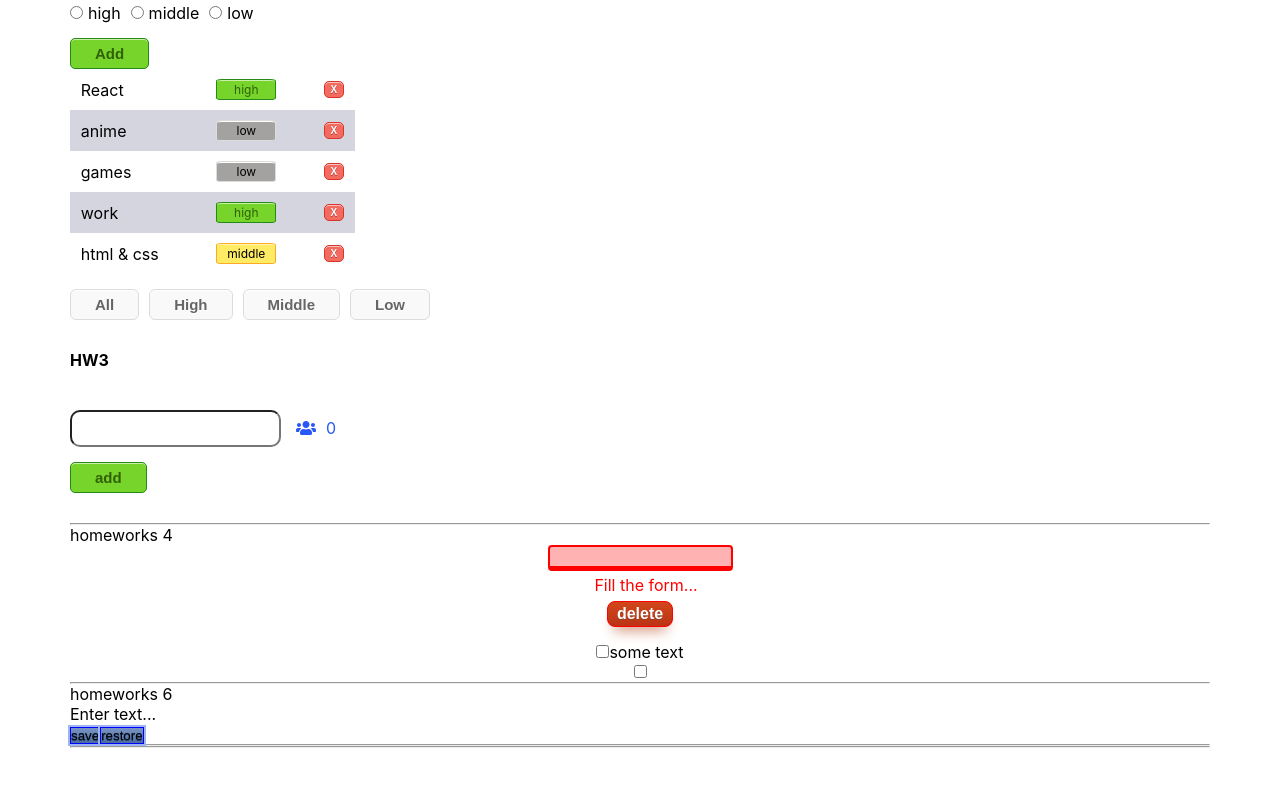
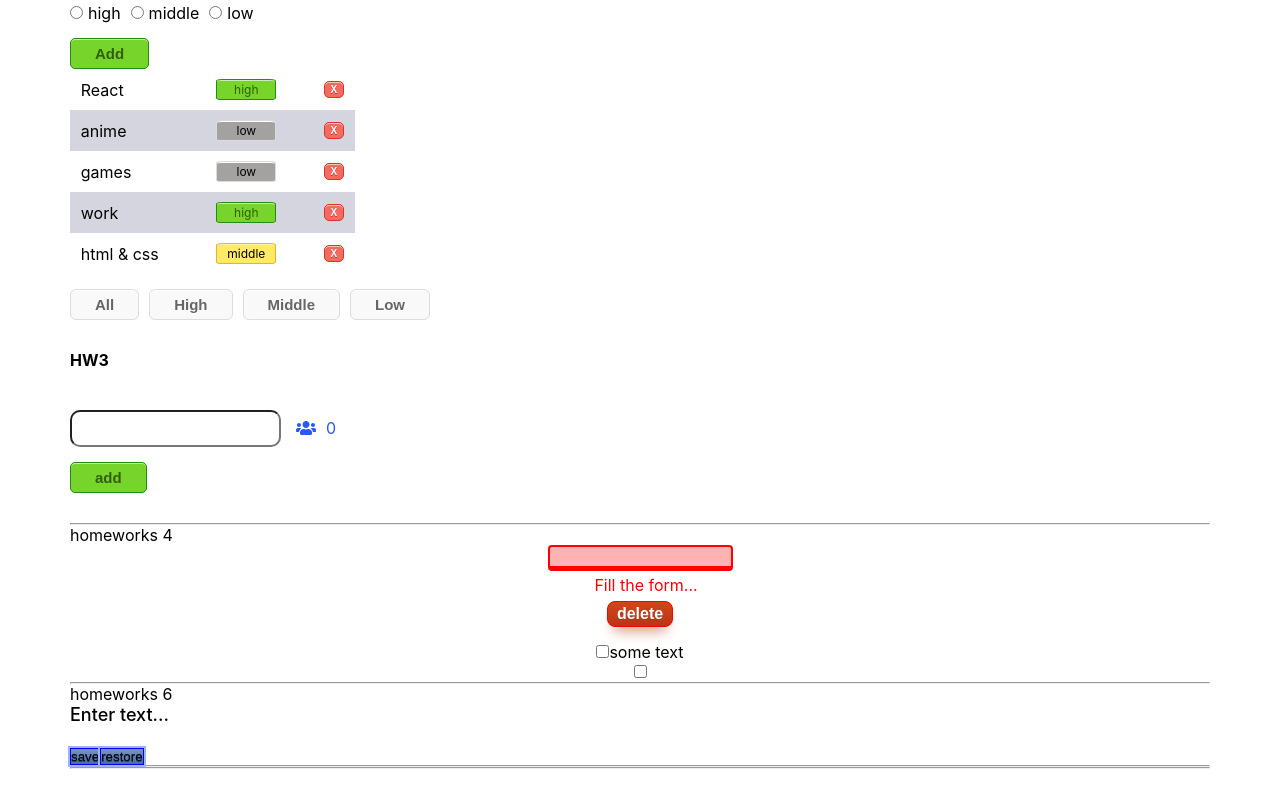
Before and after one commit to Fenix4088/Ignat_Hometasks, a React (Create React App) app: page /#/pre-junior in a window 1280 px wide. Shown: the part 257-1056 px from the top of the page. Before the commit the page ends 1035 px from the top, so only its background shows below. Built offline with nearby package versions, Linux system fonts and the light colour scheme.

Commit message:
HW6 styles ready

```diff
--- a/src/p2-homeworks/h4/common/c1-SuperInputText/SuperInputText.tsx
+++ b/src/p2-homeworks/h4/common/c1-SuperInputText/SuperInputText.tsx
@@ -1,45 +1,57 @@
-import React, {ChangeEvent, DetailedHTMLProps, InputHTMLAttributes, KeyboardEvent} from "react";
+import React, {
+  ChangeEvent,
+  DetailedHTMLProps,
+  InputHTMLAttributes,
+  KeyboardEvent,
+} from "react";
 import s from "./SuperInputText.module.css";
 
 // тип пропсов обычного инпута
-type DefaultInputPropsType = DetailedHTMLProps<InputHTMLAttributes<HTMLInputElement>, HTMLInputElement>;
+type DefaultInputPropsType = DetailedHTMLProps<
+  InputHTMLAttributes<HTMLInputElement>,
+  HTMLInputElement
+>;
 
 // здесь мы говорим что у нашего инпута будут такие же пропсы как у обычного инпута
 // (чтоб не писать value: string, onChange: ...; они уже все описаны в DefaultInputPropsType)
-type SuperInputTextPropsType = DefaultInputPropsType & { // и + ещё пропсы которых нет в стандартном инпуте
-    onChangeText?: (value: string) => void
-    onEnter?: () => void
-    error?: string
-    spanClassName?: string
+type SuperInputTextPropsType = DefaultInputPropsType & {
+  // и + ещё пропсы которых нет в стандартном инпуте
+  onChangeText?: (value: string) => void;
+  onEnter?: () => void;
+  error?: string;
+  spanClassName?: string;
 };
 
-const SuperInputText: React.FC<SuperInputTextPropsType> = (
-    {
+const SuperInputText: React.FC<SuperInputTextPropsType> = ({
   type, // достаём и игнорируем чтоб нельзя было задать другой тип инпута
-        onChange, onChangeText,
-        onKeyPress, onEnter,
+  onChange,
+  onChangeText,
+  onKeyPress,
+  onEnter,
   error,
-        className, spanClassName,
+  className,
+  spanClassName,
 
-        ...restProps// все остальные пропсы попадут в объект restProps
-    }
-) => {
+  ...restProps // все остальные пропсы попадут в объект restProps
+}) => {
   const onChangeCallback = (e: ChangeEvent<HTMLInputElement>) => {
-        onChange // если есть пропс onChange
-        && onChange(e); // то передать ему е (поскольку onChange не обязателен)
+    onChange && // если есть пропс onChange
+      onChange(e); // то передать ему е (поскольку onChange не обязателен)
 
     onChangeText && onChangeText(e.currentTarget.value);
-    }
+  };
   const onKeyPressCallback = (e: KeyboardEvent<HTMLInputElement>) => {
     onKeyPress && onKeyPress(e);
 
-        e.key === "Enter" // если нажата кнопка Enter
-        && onEnter // и есть пропс onEnter
-        && onEnter(); // то вызвать его
-    }
+    e.key === "Enter" && // если нажата кнопка Enter
+      onEnter && // и есть пропс onEnter
+      onEnter(); // то вызвать его
+  };
 
   const finalSpanClassName = `${s.error} ${spanClassName ? spanClassName : ""}`;
-    const finalInputClassName = `${error}` ? `${s.errorInput}` : `${s.superInput} ${className}`;
+  const finalInputClassName = `${error}`
+    ? `${s.errorInput}`
+    : `${s.superInput} ${className}`;
   return (
     <>
       <input
@@ -52,6 +64,6 @@ const SuperInputText: React.FC<SuperInputTextPropsType> = (
       {error && <span className={finalSpanClassName}>{error}</span>}
     </>
   );
-}
+};
 
 export default SuperInputText;
--- a/src/p2-homeworks/h6/HW6.module.scss
+++ b/src/p2-homeworks/h6/HW6.module.scss
@@ -0,0 +1,22 @@
+.editableSpanWrap {
+  margin-bottom: 20px;
+}
+
+.hint {
+  padding: 5px;
+  margin-left: 25px;
+  font-size: 15px;
+  font-style: italic;
+  font-weight: 500;
+  background: #5458ef;
+  border: 2px solid #0c30e7;
+  border-radius: 4px;
+  color: white;
+
+}
+
+.editableSpan {
+  font-size: 18px;
+  font-weight: 500;
+  cursor: pointer;
+}
--- a/src/p2-homeworks/h6/HW6.tsx
+++ b/src/p2-homeworks/h6/HW6.tsx
@@ -1,7 +1,8 @@
-import React, {useState} from "react";
+import React, { useState } from "react";
 import SuperEditableSpan from "./common/c4-SuperEditableSpan/SuperEditableSpan";
 import SuperButton from "../h4/common/c2-SuperButton/SuperButton";
-import {restoreState, saveState} from "./localStorage/localStorage";
+import { restoreState, saveState } from "./localStorage/localStorage";
+import s from "./HW6.module.scss";
 
 function HW6() {
   const [value, setValue] = useState<string>("");
@@ -10,34 +11,31 @@ function HW6() {
     saveState<string>("editable-span-value", value);
   };
   const restore = () => {
-        const restoreData = restoreState("editable-span-value", value)
+    const restoreData = restoreState("editable-span-value", value);
     setValue(restoreData);
   };
 
-    const actionName = ():HTMLDivElement => {
-        return  document.createElement("div")
-    }
-
-
+  const actionName = (): HTMLDivElement => {
+    return document.createElement("div");
+  };
 
   return (
     <div>
-            <hr/>
+      <hr />
       homeworks 6
-            <div>
+      <div className={s.editableSpanWrap}>
         <SuperEditableSpan
           value={value}
           onChangeText={setValue}
-                    spanProps={{children: value ? undefined : "Enter text..."}}
+          spanProps={{ children: value ? undefined : "Enter text..." }}
         />
       </div>
       <SuperButton onClick={save}>save</SuperButton>
       <SuperButton onClick={restore}>restore</SuperButton>
-
-            <hr/>
+      <hr />
       {/*для личного творчества, могу проверить*/}
       {/*<AlternativeSuperEditableSpan/>*/}
-            <hr/>
+      <hr />
     </div>
   );
 }
--- a/src/p2-homeworks/h6/common/c4-SuperEditableSpan/SuperEditableSpan.tsx
+++ b/src/p2-homeworks/h6/common/c4-SuperEditableSpan/SuperEditableSpan.tsx
@@ -1,34 +1,49 @@
-import React, {DetailedHTMLProps, InputHTMLAttributes, HTMLAttributes, useState, ChangeEvent} from "react";
+import React, {
+  DetailedHTMLProps,
+  InputHTMLAttributes,
+  HTMLAttributes,
+  useState,
+  ChangeEvent,
+} from "react";
 import SuperInputText from "../../../h4/common/c1-SuperInputText/SuperInputText";
+import s from "../../HW6.module.scss";
 
 // тип пропсов обычного инпута
-type DefaultInputPropsType = DetailedHTMLProps<InputHTMLAttributes<HTMLInputElement>, HTMLInputElement>;
+type DefaultInputPropsType = DetailedHTMLProps<
+  InputHTMLAttributes<HTMLInputElement>,
+  HTMLInputElement
+>;
 // тип пропсов обычного спана
-type DefaultSpanPropsType = DetailedHTMLProps<HTMLAttributes<HTMLSpanElement>, HTMLSpanElement>;
+type DefaultSpanPropsType = DetailedHTMLProps<
+  HTMLAttributes<HTMLSpanElement>,
+  HTMLSpanElement
+>;
 
 // здесь мы говорим что у нашего инпута будут такие же пропсы как у обычного инпута
 // (чтоб не писать value: string, onChange: ...; они уже все описаны в DefaultInputPropsType)
-type SuperEditableSpanType = DefaultInputPropsType & { // и + ещё пропсы которых нет в стандартном инпуте
-    onChangeText?: (value: string) => void
-    onEnter?: () => void
-    error?: string
-    spanClassName?: string
+type SuperEditableSpanType = DefaultInputPropsType & {
+  // и + ещё пропсы которых нет в стандартном инпуте
+  onChangeText?: (value: string) => void;
+  onEnter?: () => void;
+  error?: string;
+  spanClassName?: string;
 
-    spanProps?: DefaultSpanPropsType // пропсы для спана
+  spanProps?: DefaultSpanPropsType; // пропсы для спана
 };
 
-const SuperEditableSpan: React.FC<SuperEditableSpanType> = (
-    {
+const SuperEditableSpan: React.FC<SuperEditableSpanType> = ({
   autoFocus, // игнорировать изменение этого пропса
   onBlur,
   onEnter,
   spanProps,
 
-        ...restProps// все остальные пропсы попадут в объект restProps
-    }
-) => {
+  ...restProps // все остальные пропсы попадут в объект restProps
+}) => {
   const [editMode, setEditMode] = useState<boolean>(false);
-    const {children, onDoubleClick, className, ...restSpanProps} = spanProps || {};
+  const { children, onDoubleClick, className, ...restSpanProps } =
+    spanProps || {};
+
+  const [hintStatus, setHintStatus] = useState<boolean>(false);
 
   const onEnterCallback = () => {
     setEditMode(false); // выключить editMode при нажатии Enter
@@ -40,21 +55,30 @@ const SuperEditableSpan: React.FC<SuperEditableSpanType> = (
 
     onBlur && onBlur(e);
   };
-    const onDoubleClickCallBack = (e: React.MouseEvent<HTMLSpanElement, MouseEvent>) => {
+  const onDoubleClickCallBack = (
+    e: React.MouseEvent<HTMLSpanElement, MouseEvent>
+  ) => {
     setEditMode(true); // включить editMode при двойном клике
 
     onDoubleClick && onDoubleClick(e);
   };
-    const onChangeCallback = (e: ChangeEvent<HTMLInputElement>):void => {
+  const onChangeCallback = (e: ChangeEvent<HTMLInputElement>): void => {
     restProps.onChangeText && restProps.onChangeText(e.currentTarget.value);
-    }
+  };
 
-    const spanClassName = `${"сделать красивый стиль для спана"} ${className}`;
+  //TODO: Проверь работу всплывающей подсказки, можно ли это так реализовать?
+  const showHint = (): void => {
+    const timerId = setInterval(() => setHintStatus(!hintStatus), 2000);
+    setTimeout(() => {
+      clearInterval(timerId);
+    }, 2000);
+  };
+
+  const spanClassName = `${s.editableSpan} ${className}`;
 
   return (
     <>
-            {editMode
-                ? (
+      {editMode ? (
         <SuperInputText
           autoFocus // пропсу с булевым значением не обязательно указывать true
           onBlur={onBlurCallback}
@@ -67,16 +91,21 @@ const SuperEditableSpan: React.FC<SuperEditableSpanType> = (
         <span
           onDoubleClick={onDoubleClickCallBack}
           className={spanClassName}
-
           {...restSpanProps}
         >
           {/*если нет захардкодженного текста для спана, то значение инпута*/}
           {children || restProps.value}
         </span>
-                )
-            }
+      )}
+      {/*TODO: Проверь работу всплывающей подсказки, можно ли это так реализовать?*/}
+      {!editMode ? showHint() : null}
+      {hintStatus ? (
+        <span className={s.hint}>Double click to change...</span>
+      ) : (
+        ""
+      )}
     </>
   );
-}
+};
 
 export default SuperEditableSpan;
```
Lines whose indentation alone changed are shown as unchanged.
